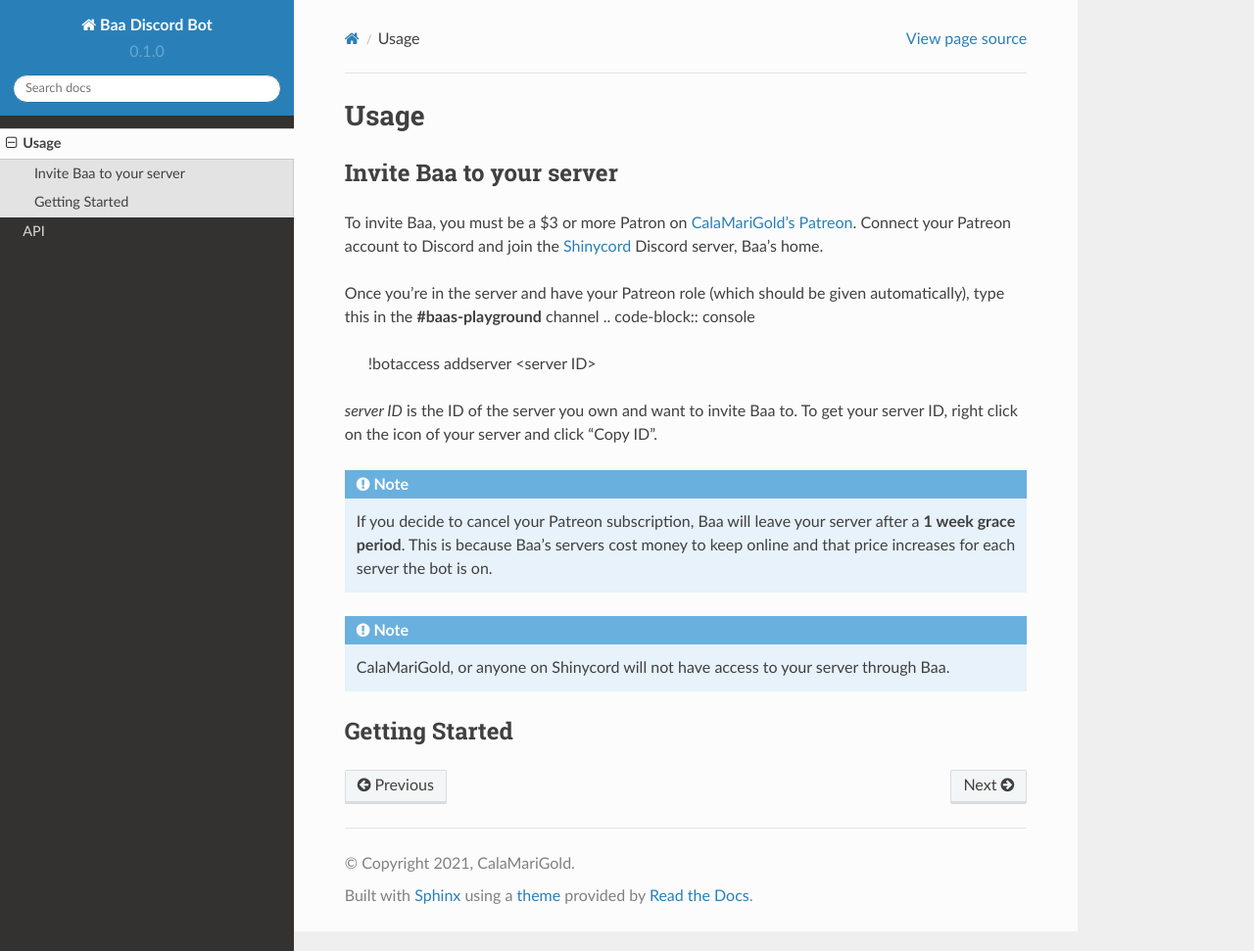
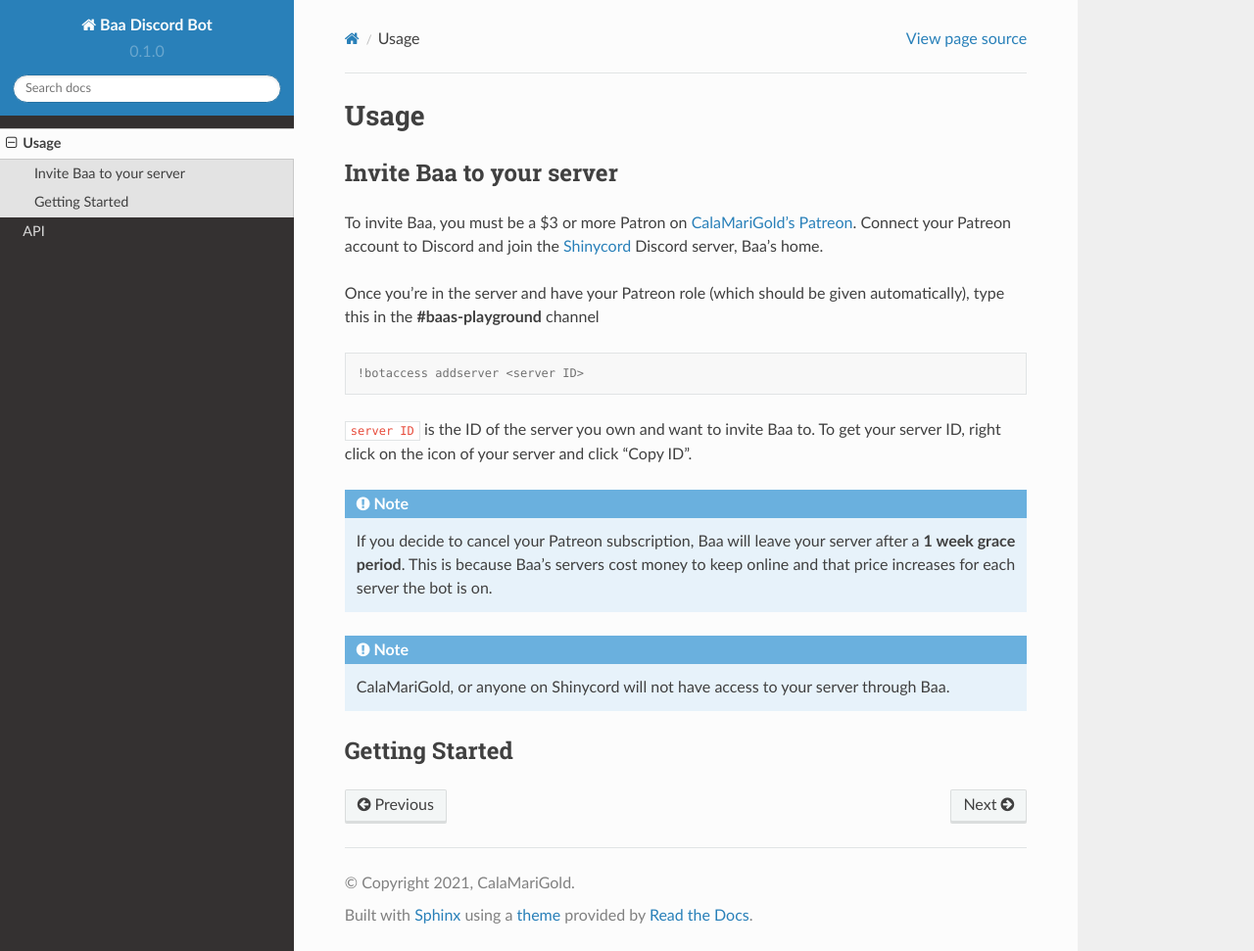
Before and after one commit to CalaMariGold/Baa-User-Manual, a Sphinx documentation site: the page built from docs/source/usage.rst, in a window 1280 px wide and 971 px high. Shown: the whole window at 98% size. Built offline with Sphinx 7.4.7 and the Read the Docs theme 2.0.0, drawn with Linux system fonts in a browser that asks for light colours.

Commit message:
Update usage.rst

```diff
--- a/docs/source/usage.rst
+++ b/docs/source/usage.rst
@@ -10,11 +10,12 @@
 Connect your Patreon account to Discord and join the `Shinycord <https://calamari.gold/discord/>`_ Discord server, Baa's home.
 
 Once you're in the server and have your Patreon role (which should be given automatically), type this in the **#baas-playground** channel
+
 .. code-block:: console
 
    !botaccess addserver <server ID>
 
-`server ID` is the ID of the server you own and want to invite Baa to. To get your server ID, right click on the icon of your server and click "Copy ID".
+``server ID`` is the ID of the server you own and want to invite Baa to. To get your server ID, right click on the icon of your server and click "Copy ID".
 
 .. note::
 
```
